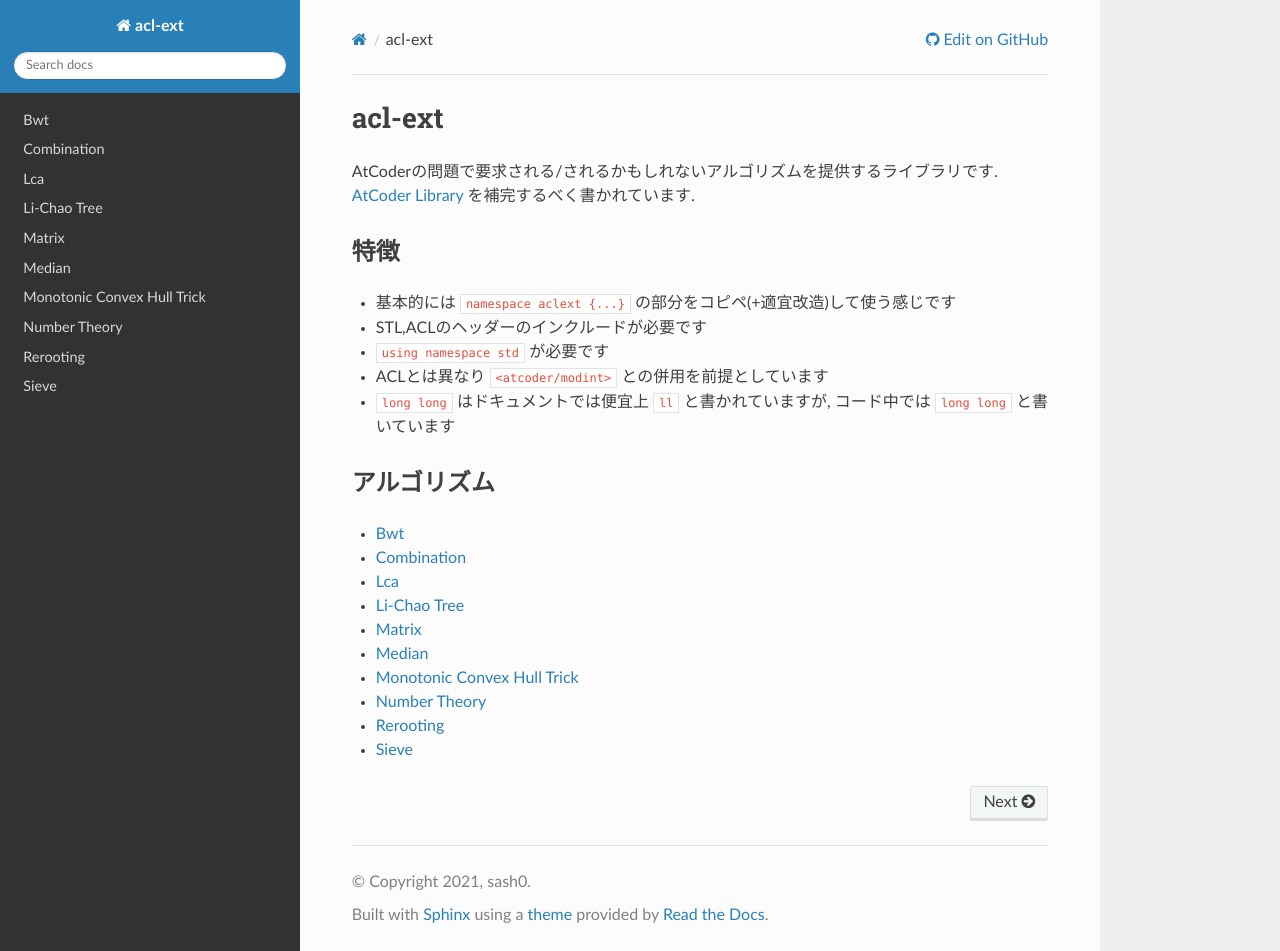
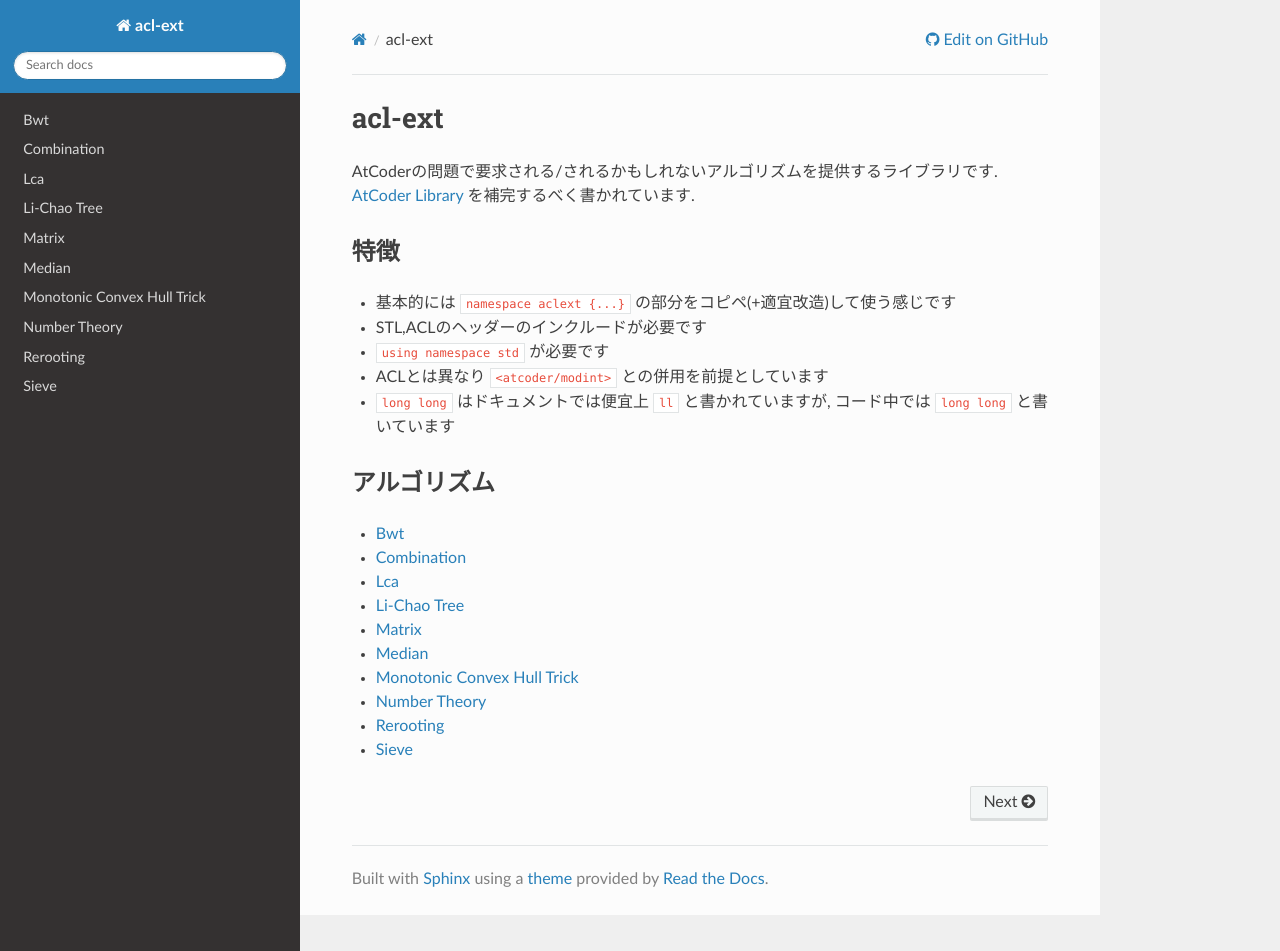
Before and after one commit to prfss/aclib-cpp, a Sphinx documentation site: the page built from doc/index.rst, in a window 1280 px wide and 951 px high. Built offline with Sphinx 7.4.7 and the Read the Docs theme 2.0.0, drawn with Linux system fonts in a browser that asks for light colours.

Commit message:
Clean up doc/conf.py

```diff
--- a/doc/conf.py
+++ b/doc/conf.py
@@ -1,168 +1,52 @@
 #!/usr/bin/env python3
 # -*- coding: utf-8 -*-
-#
-# acl-ext documentation build configuration file, created by
-# sphinx-quickstart on Wed Jul 14 07:24:53 2021.
-#
-# This file is execfile()d with the current directory set to its
-# containing dir.
-#
-# Note that not all possible configuration values are present in this
-# autogenerated file.
-#
-# All configuration values have a default; values that are commented out
-# serve to show the default.
 
-# If extensions (or modules to document with autodoc) are in another directory,
-# add these directories to sys.path here. If the directory is relative to the
-# documentation root, use os.path.abspath to make it absolute, like shown here.
-#
-# import os
-# import sys
-# sys.path.insert(0, os.path.abspath('.'))
-
-
-# -- General configuration ------------------------------------------------
-
-# If your documentation needs a minimal Sphinx version, state it here.
-#
-# needs_sphinx = '1.0'
-
-# Add any Sphinx extension module names here, as strings. They can be
-# extensions coming with Sphinx (named 'sphinx.ext.*') or your custom
-# ones.
 extensions = ['sphinx.ext.mathjax', 'sphinx.ext.githubpages']
 
-# Add any paths that contain templates here, relative to this directory.
 templates_path = ['_templates']
 
-# The suffix(es) of source filenames.
-# You can specify multiple suffix as a list of string:
-#
-# source_suffix = ['.rst', '.md']
 source_suffix = '.rst'
 
-# The master toctree document.
 master_doc = 'index'
 
-# General information about the project.
 project = 'acl-ext'
-copyright = '2021, sash0'
 author = 'sash0'
+html_show_copyright = False
 
-# The version info for the project you're documenting, acts as replacement for
-# |version| and |release|, also used in various other places throughout the
-# built documents.
-#
-# The short X.Y version.
 version = ''
-# The full version, including alpha/beta/rc tags.
 release = ''
 
-# The language for content autogenerated by Sphinx. Refer to documentation
-# for a list of supported languages.
-#
-# This is also used if you do content translation via gettext catalogs.
-# Usually you set "language" from the command line for these cases.
 language = 'ja'
 
-# List of patterns, relative to source directory, that match files and
-# directories to ignore when looking for source files.
-# This patterns also effect to html_static_path and html_extra_path
 exclude_patterns = ['_build', 'Thumbs.db', '.DS_Store']
 
-# The name of the Pygments (syntax highlighting) style to use.
 pygments_style = 'sphinx'
 
-# If true, `todo` and `todoList` produce output, else they produce nothing.
 todo_include_todos = False
-
-
-# -- Options for HTML output ----------------------------------------------
-
-# The theme to use for HTML and HTML Help pages.  See the documentation for
-# a list of builtin themes.
-#
 
 html_theme = 'sphinx_rtd_theme'
 
-# Theme options are theme-specific and customize the look and feel of a theme
-# further.  For a list of options available for each theme, see the
-# documentation.
-#
-# html_theme_options = {}
+html_theme_options = {}
 
-# Add any paths that contain custom static files (such as style sheets) here,
-# relative to this directory. They are copied after the builtin static files,
-# so a file named "default.css" will overwrite the builtin "default.css".
 html_static_path = []
 
-# Custom sidebar templates, must be a dictionary that maps document names
-# to template names.
-#
-# This is required for the alabaster theme
-# refs: http://alabaster.readthedocs.io/en/latest/installation.html#sidebars
-html_sidebars = {
-    '**': [
-        'relations.html',  # needs 'show_related': True theme option to display
-        'searchbox.html',
-    ]
-}
-
-
-# -- Options for HTMLHelp output ------------------------------------------
-
-# Output file base name for HTML help builder.
 htmlhelp_basename = 'acl-extdoc'
 
+latex_elements = {}
 
-# -- Options for LaTeX output ---------------------------------------------
-
-latex_elements = {
-    # The paper size ('letterpaper' or 'a4paper').
-    #
-    # 'papersize': 'letterpaper',
-
-    # The font size ('10pt', '11pt' or '12pt').
-    #
-    # 'pointsize': '10pt',
-
-    # Additional stuff for the LaTeX preamble.
-    #
-    # 'preamble': '',
-
-    # Latex figure (float) alignment
-    #
-    # 'figure_align': 'htbp',
-}
-
-# Grouping the document tree into LaTeX files. List of tuples
-# (source start file, target name, title,
-#  author, documentclass [howto, manual, or own class]).
 latex_documents = [
     (master_doc, 'acl-ext.tex', 'acl-ext Documentation',
      'sash0', 'manual'),
 ]
 
-
-# -- Options for manual page output ---------------------------------------
-
-# One entry per manual page. List of tuples
-# (source start file, name, description, authors, manual section).
 man_pages = [
     (master_doc, 'acl-ext', 'acl-ext Documentation',
      [author], 1)
 ]
 
-
-# -- Options for Texinfo output -------------------------------------------
-
-# Grouping the document tree into Texinfo files. List of tuples
-# (source start file, target name, title, author,
-#  dir menu entry, description, category)
 texinfo_documents = [
     (master_doc, 'acl-ext', 'acl-ext Documentation',
-     author, 'acl-ext', 'One line description of project.',
+     author, 'acl-ext', '',
      'Miscellaneous'),
 ]
 
```
